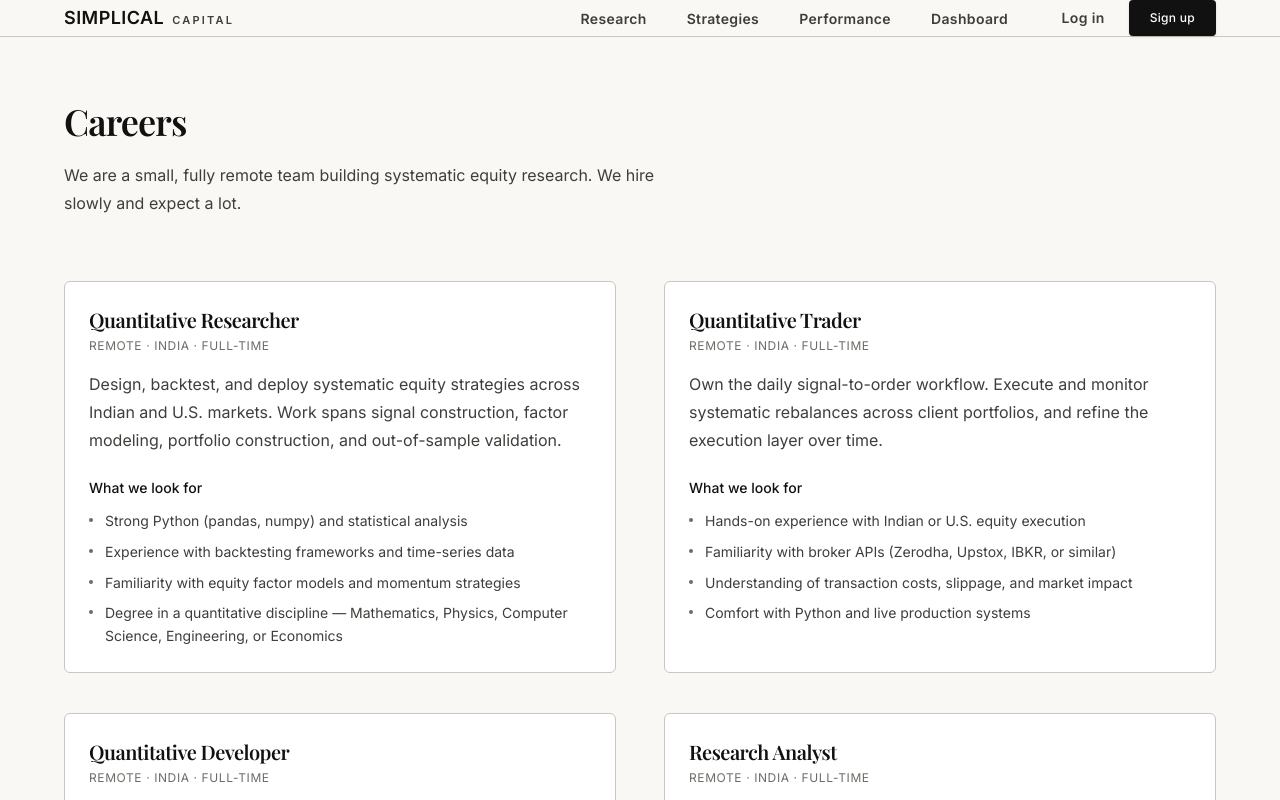
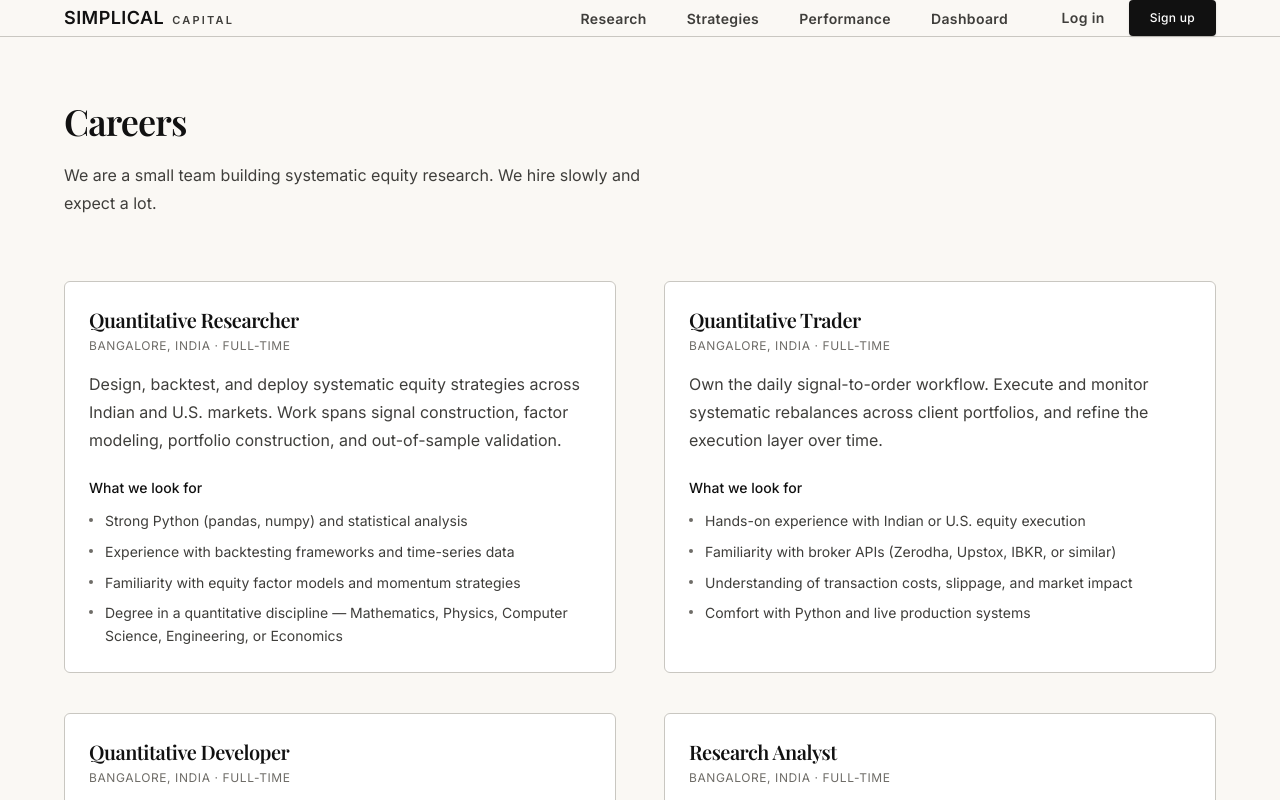
Before and after one commit to erniersnail/stratova, a Next.js app: page /careers in a window 1280 px wide. Shown: the top 800 px of the page. Built offline with nearby package versions, Linux system fonts and the light colour scheme; no server answers; a web font is replaced by a local one.

Commit message:
careers: roles located in Bangalore

```diff
--- a/app/careers/page.tsx
+++ b/app/careers/page.tsx
@@ -13,7 +13,7 @@ export const metadata: Metadata = {
 const ROLES = [
   {
     title: "Quantitative Researcher",
-    location: "Remote · India",
+    location: "Bangalore, India",
     type: "Full-time",
     description:
       "Design, backtest, and deploy systematic equity strategies across Indian and U.S. markets. Work spans signal construction, factor modeling, portfolio construction, and out-of-sample validation.",
@@ -26,7 +26,7 @@ const ROLES = [
   },
   {
     title: "Quantitative Trader",
-    location: "Remote · India",
+    location: "Bangalore, India",
     type: "Full-time",
     description:
       "Own the daily signal-to-order workflow. Execute and monitor systematic rebalances across client portfolios, and refine the execution layer over time.",
@@ -39,7 +39,7 @@ const ROLES = [
   },
   {
     title: "Quantitative Developer",
-    location: "Remote · India",
+    location: "Bangalore, India",
     type: "Full-time",
     description:
       "Build and maintain the research infrastructure that powers strategy development, backtesting, and daily production pipelines.",
@@ -52,7 +52,7 @@ const ROLES = [
   },
   {
     title: "Research Analyst",
-    location: "Remote · India",
+    location: "Bangalore, India",
     type: "Full-time",
     description:
       "Support the research process with data gathering, validation, and writing. Help translate strategy outputs into clear, SEBI-compliant research notes.",
@@ -71,7 +71,7 @@ export default function CareersPage() {
       <Container className="pt-16 pb-0">
         <PageHeader
           title="Careers"
-          description="We are a small, fully remote team building systematic equity research. We hire slowly and expect a lot."
+          description="We are a small team building systematic equity research. We hire slowly and expect a lot."
         />
       </Container>
 
```
